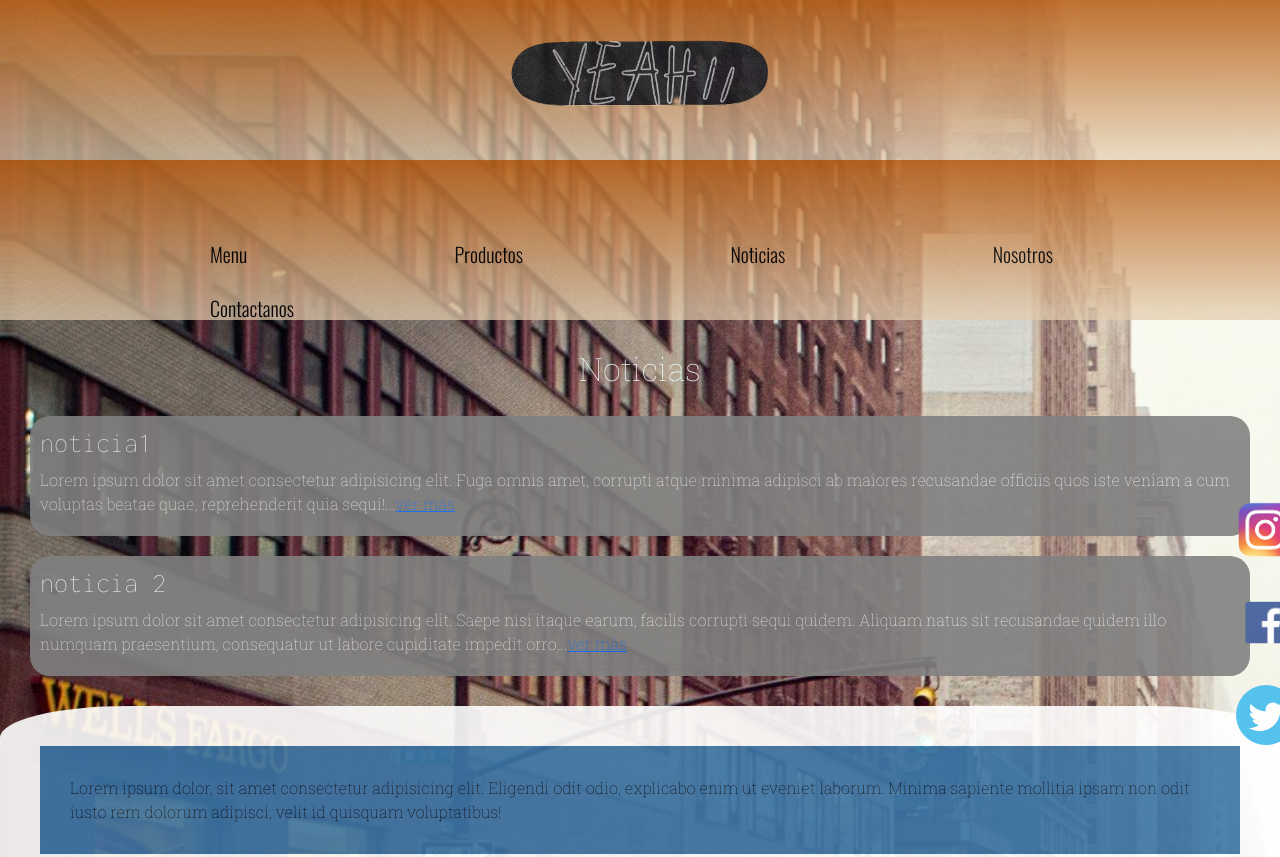
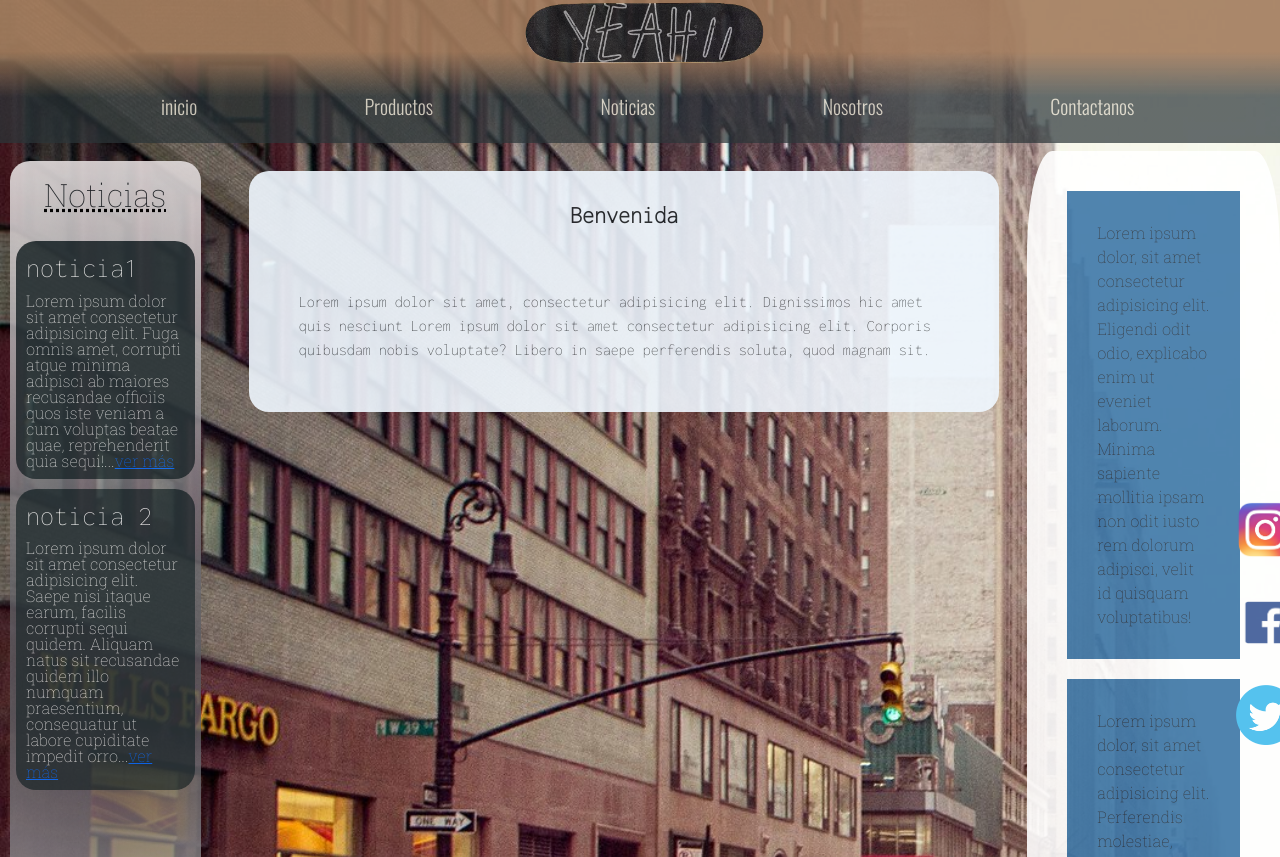
Before and after one commit to charbarie/SegundaEntregaBarie, a plain HTML site: page index.html in a window 1280 px wide. Shown: the top 857 px of the page. Drawn offline with nearby package versions, Linux system fonts and the light colour scheme.

Commit message:
modificacion de grid y header

```diff
--- a/css/style.css
+++ b/css/style.css
@@ -7,27 +7,17 @@ font-family: 'Roboto Slab', serif;*/
     margin: 0;
     padding: 0%;
     box-sizing: border-box;
-
 }
-
 body{
-
-    .grid-container {
-        display: grid;
-        grid-template-columns: 0.6fr 1.9fr 0.5fr;
-        grid-template-rows: 0.3fr 2.4fr 0.3fr;
-        gap: 5px 4px;
-        grid-template-areas:
-          "header header header"
-          "nav main section"
-          "footer footer footer";
-      }
-
-
-
+    display: grid;
+    grid-template-columns: 0.5fr 1.9fr 0.6fr;
+    grid-template-rows: 0.2fr 1.3fr 0.1fr;
+    gap: 8px 8px;
+    grid-template-areas:
+      "header header header"
+      "nav main aside"
+      "footer footer footer";
     background-color:white;
-    color: black;
-
     font-family: 'Roboto Slab', monospace;
     font-weight: 100%;
     background-image: url(../img/background.jpg);
@@ -39,48 +29,44 @@ body{
     -o-background-size: cover;
     background-size: cover;
     opacity: 90%;
-
-
 }
 .header{
-    flex-direction: column;
+
+    flex-direction: flex;
     grid-area: header;
-    height: 160px;
-    background: rgb(227,204,174);
-    background: linear-gradient(0deg, rgba(227,204,174,0.804359243697479) 3%, rgba(184,98,27,1) 100%);
+    background: rgb(162,123,92);
+    background: linear-gradient(180deg, rgba(162,123,92,1) 36%, rgba(44,54,57,0.7958365475096288) 68%);
     font-family: 'Oswald', sans-serif;
     position: relative;
-
+    border: 20px;
 }
-
-
-
+.section {
+    padding: 2px;
+    align-items: center;
+    text-align: center;
+}
+.section img {
+    top: 30%;
+    left: 30%;
+    width: 250px;
+}
 .menu{
 
-    padding-top: 50px;
+    padding-top: 5px;
     font-size: 36px;
     justify-content: center;
     list-style: none;
-
-
 }
 .menu ul{
-    padding: 10px;
-
-
+    padding: 1px;
 }
 .menu li{
-    padding-left: 200px;
+    padding-left: 160px;
     display: inline-block;
-
-
-
-
 }
 .menu li a{
-
     text-decoration:none;
-    color: black;
+    color: rgb(220, 215, 201);
     font-size: 20px;
 }
 .menu li a:hover{
@@ -97,54 +83,34 @@ body{
 }
 
 
-.section{
-
-    grid-area: section;
-    align-items: center;
-    text-align: center;
-    height: 160px;
-    background: rgb(227,204,174);
-    background: linear-gradient(0deg, rgba(227,204,174,0.804359243697479) 3%, rgba(184,98,27,1) 100%);
-    font-family: 'Oswald', sans-serif;
-    padding:5px;
-}
-
-
-.section img{
-
-    padding: 35px 20px 40px 10px;
-    top: 30%;
-    left: 30%;
-    width: 300px;
-
-}
-
-
-
 
 .nav{
-    color: azure;
-    padding: 20px;
+    gap: 8px 8px;
     grid-area: nav;
+    padding:5px;
+    margin:10px;
     display: flex;
     flex-direction: column;
+    border-radius: 20px;
+    background: rgb(55,57,64);
+    background: radial-gradient(circle, rgba(55,57,64,0.8337492308864703) 0%, rgba(229,223,223,1) 100%);
 
-
-    border-radius: 20px;
 
 }
 .nav h2{
+    text-decoration: underline dotted black;
     text-align: center;
     padding: 10px;
+    justify-self: start;
+
 }
 .nav div{
     color: rgb(245, 245, 245);
     padding: 10px;
-    margin: 10px;
+    margin: 1px;
     display: column;
-    background-color: grey;
+    background-color: rgb(44, 54, 57);
     border-radius: 20px;
-
 
 }
 .news{
@@ -154,21 +120,20 @@ body{
     background-color: rgb(21, 111, 189);
     border: gainsboro;
     overflow: auto;
+    color: rgb(249, 250, 250);
+}
+.new h2{
+    text-align: center;
 
 }
 .news p{
     font-family: 'Roboto Slab', serif;
     font-size: 1rem;
-    line-height: 1.5;
+    line-height: 1;
     margin: 0;
     padding: 0;
-    margin-bottom: 10px;
-    color: rgb(249, 250, 250);
-
 
 }
-
-
 .main{
     grid-area: main;
     gap: 20px;
@@ -177,13 +142,10 @@ body{
     padding-inline-start: 10px;
     grid-row: span;
     display: flex;
-
-
 }
 
 .main section{
     padding: 20px;
-
     background-color: gray;
     color: rgb(21, 20, 20);
     border-radius:20px ;
@@ -191,7 +153,6 @@ body{
     -moz-border-radius:20px ;
     -ms-border-radius:20px ;
     -o-border-radius:20px ;
-
 }
 
 
@@ -219,7 +180,7 @@ body{
     line-height: 1.5;
     border: gainsboro;
     overflow: auto;
-    ;
+
 }
 
 
@@ -227,45 +188,29 @@ body{
 .aside {
     grid-area: aside;
     padding: 20px;
-
     border-radius: 10%;
     background-color: rgb(255, 255, 255);
     align-items: center;
     justify-content: center;
-
     -webkit-border-radius: 10%;
     -moz-border-radius: 10%;
     -ms-border-radius: 10%;
     -o-border-radius: 10%;
 }
-
-
 .aside div{
-
     padding: 30px;
     margin: 20px;
     background-color: rgb(61, 118, 168);
 
 }
-
-
-
-
 .redes{
-
     display: flex;
     flex-direction: column;
     position: fixed;
     left: 95%;
     top: 60%;
     top:1x;
-
-
-
-
 }
-
-
 .redes img{
     padding: 20px;
     width: 100px;
@@ -303,14 +248,10 @@ body{
 
 /*-----Noticias------*/
 .noticias section{
-
     background-color: bisque;
     text-align: center;
     padding: 2em;
     margin: 40px;
-
-
-
 }
 .noticias h1{
     font-family: 'Inconsolata', monospace;
@@ -328,9 +269,6 @@ body{
     padding: 60px;
     height: auto;
     text-align: center;
-
-
-
 }
 /*-----contactanos ------*/
 form{
@@ -341,7 +279,6 @@ form{
     height: 20px 12px ;
     text-align: center;
     color: black;
-
     border-radius: 10px;
     -webkit-border-radius: 10px;
     -moz-border-radius: 10px;
@@ -356,14 +293,13 @@ form div{
 }
 /*----Footer-------*/
 .footer{
-     position: end;
+    position: end;
     height: 200px;
     padding: 10px;
     font-family: 'Oswald', sans-serif;
     font-size: 12;
     background: rgb(184,98,27);
     background: linear-gradient(0deg, rgba(184,98,27,1) 3%, rgba(227,204,174,1) 100%);
-
 }
 
 footer h2{
--- a/index.html
+++ b/index.html
@@ -19,22 +19,23 @@
 
     <title >Yeah!</title>
 </head>
-<body class="body">
-    <section class="section">
-          <a href="./index.html"><img src="./img/logomenu.png" alt="LogoMenu"width="300px"></a>
-    </section>
+<body class="body">3
+
 
     <header class="header">
-        <nav class="menu">
+        <section class="section">
+            <a href="./index.html"><img src="./img/logomenu.png" alt="LogoMenu"width="300px"></a>
+        </section>
+        <div class="menu">
             <ul>
-                <li><a href="./index.html">Menu</a></li>
+                <li><a href="./index.html">inicio</a></li>
                 <li><a href="./pages/productos.html">Productos</a></li>
                 <li><a href="./pages/noticias.html">Noticias</a></li>
                 <li><a href="./pages/nosotros.html">Nosotros</a></li>
                 <li><a href="./pages/contactanos.html">Contactanos</a></li>
             </ul>
 
-        </nav>
+        </div>
     </header>
 
     <nav class="nav">
@@ -60,16 +61,26 @@
             Lorem ipsum dolor, sit amet consectetur adipisicing elit. Perferendis molestiae, neque nam porro, et soluta id placeat, quae fugiat tempora ea? Quod velit voluptatibus quis sit assumenda eligendi, odio accusantium?
         </div>
     </aside>
-
-    <!-- rompo el media cuando lo agrego
-    <aside class="aside nIngreso">
+<!--
+    < class="aside nIngreso">
         <img src="./img/producto1.jpg" class="card-img-top" alt="nueva skate">
         <h5 class="card-title">nuevo ingreso</h5>
         <p class="card-text">ingreso nuevo.</p>
         <a href="#" class="btn btn-primary">comprar!</a>
-    </aside>
--->
+    </>
+    --->
 
+
+    <main class="main">
+        <div class="bienvenida">
+            <h2>Benvenida</h2>
+            <p>
+                Lorem ipsum dolor sit amet, consectetur adipisicing elit. Dignissimos hic amet quis nesciunt Lorem ipsum dolor sit amet consectetur adipisicing elit. Corporis quibusdam nobis voluptate? Libero in saepe perferendis soluta, quod magnam sit.
+            </p>
+
+        </div>
+        <div class="new"></div>
+    </main>
     <div class="redes">
         <div>
             <img src="../img/instaicon.png" alt="instagram">
@@ -82,17 +93,7 @@
             <img src="../img/twittericon.png" alt="twitter">
         </div>
 
-     </div>
-    <main class="main">
-        <div class="bienvenida">
-            <h2>Benvenida</h2>
-            <p>
-                Lorem ipsum dolor sit amet, consectetur adipisicing elit. Dignissimos hic amet quis nesciunt Lorem ipsum dolor sit amet consectetur adipisicing elit. Corporis quibusdam nobis voluptate? Libero in saepe perferendis soluta, quod magnam sit.
-            </p>
-
-        </div>
-        <div class="new"></div>
-    </main>
+    </div>
     <footer class="footer">
         <h2>Contactos</h2>
             <p>Dejanos tus <a href="./Pages/contactanos.html">datos</a>  </p>
```
